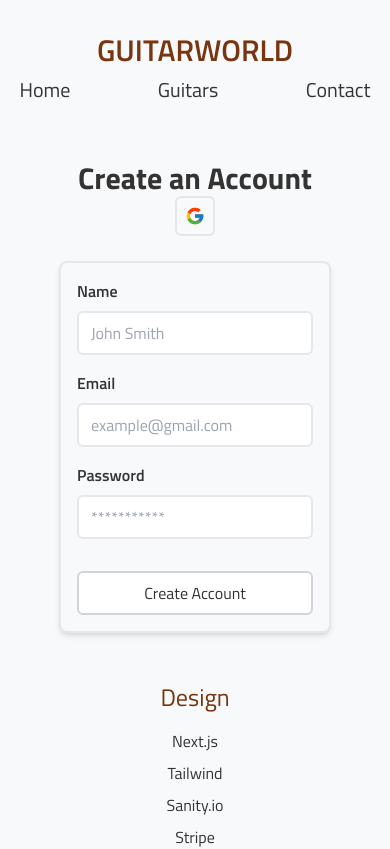
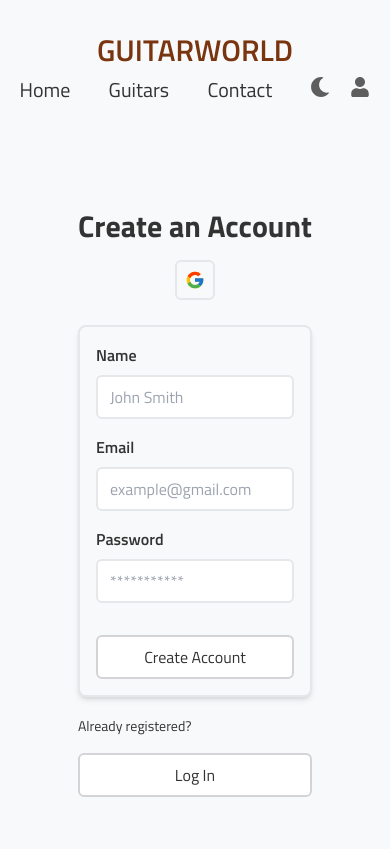
Before and after one commit to wjbetech/guitarworldv2, a Next.js app: page /auth in a window 390 px wide. Shown: the top 849 px of the page. Built offline with nearby package versions, Linux system fonts and the light colour scheme.

Commit message:
Finished auth page light/dark styling and responsiveness

```diff
--- a/src/app/auth/page.tsx
+++ b/src/app/auth/page.tsx
@@ -2,11 +2,11 @@ import { FcGoogle } from "react-icons/fc";
 
 const Auth = () => {
   return (
-    <section className="container mx-auto">
-      <div className="p-6 space-y-4 md:space-y-6 sm:p-8 w-80 md:w-[60%] max-w-[500px] mx-auto">
+    <section className="container mx-auto mt-[72px] mb-52">
+      <div className="space-y-4 md:space-y-6 w-[60%] max-w-[500px] mx-auto">
         <div className="flex mb-[25px] flex-col md:flex-row items-center justify-between">
           <h1 className="text-3xl font-bold">Create an Account</h1>
-          <span className="inline-flex items-center border-2 p-2 rounded-md cursor-pointer ">
+          <span className="inline-flex items-center border-2 mt-4 md:mt-0 p-2 rounded-md cursor-pointer hover:bg-zinc-200 hover:border-zinc-400 dark:hover:bg-zinc-700 transition-all ease-in-out">
             <FcGoogle className="cursor-pointer text-xl" />
           </span>
         </div>
@@ -43,6 +43,11 @@ const Auth = () => {
           />
           <button type="submit" className="create-acc-button">Create Account</button>
         </form>
+
+        <div>
+          <span className="text-sm">Already registered?</span>
+          <button className="create-acc-button">Log In</button>
+        </div>
       </div>
     </section>
   )
--- a/src/app/globals.css
+++ b/src/app/globals.css
@@ -1,5 +1,6 @@
 @tailwind base;
 @tailwind components;
+@tailwind utilities;
 
 /* header */
 
@@ -23,11 +24,6 @@
   @apply flex items-center text-[#5e5e5e] hover:text-[#a6a6a6] dark:text-[#b7b7b7] dark:hover:text-[#e7e7e7]
 }
 
-/* buttons */
-
-.create-acc-button {
-  @apply rounded-md p-2 w-full border-2 border-zinc-300 bg-white  hover:border-white hover:bg-amber-700 hover:text-white transition-all ease-in-out dark:bg-zinc-700 dark:hover:bg-amber-900 dark:hover:text-white mt-4
-}
 
 /* form elements */
 
@@ -39,4 +35,8 @@
   @apply block w-full rounded-md py-2 px-3 border-2 outline-zinc-400 mb-2  dark:bg-zinc-800 dark:border-zinc-500 dark:active:bg-zinc-500
 }
 
-@tailwind utilities;
+/* buttons */
+
+.create-acc-button {
+  @apply rounded-md p-2 w-full border-2 border-zinc-300 bg-white  hover:border-white hover:bg-amber-700 hover:text-white transition-all ease-in-out dark:bg-zinc-700 dark:hover:bg-amber-900 dark:hover:text-white mt-4
+}
--- a/src/components/Header.tsx
+++ b/src/components/Header.tsx
@@ -18,7 +18,7 @@ const Header = () => {
       <div className="header">
         <Link href="/" className="brand">GUITARWORLD</Link>
       </div>
-      <ul className="nav-texts">
+      <ul className="nav-texts hidden">
         <li className="hover:text-amber-900">
           <Link href="/">Home</Link>
         </li>
@@ -28,7 +28,7 @@ const Header = () => {
         <li className="hover:text-amber-900">
           <Link href="/contact">Contact</Link>
         </li>
-        <div className="hidden lg:flex">
+        <div className="flex">
           {darkTheme ?
             <li className="mr-5 cursor-pointer text-[#EEC759] hover:text-[#FFF78A]">
             <FaSun
```
